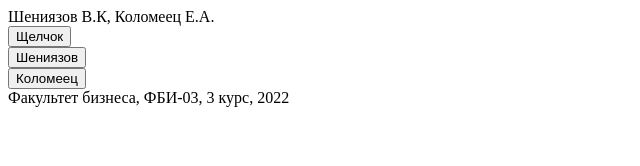
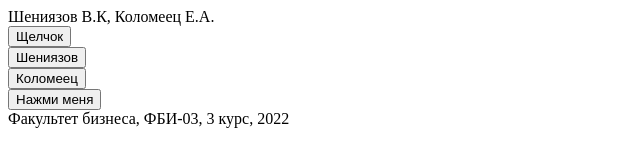
Before and after one commit to VsevolodFBI03/LR2, a plain HTML site: page lab9.html in a window 1280 px wide. Shown: the whole page, without its empty margins (0-640 px from the left). Drawn offline with Linux system fonts and the light colour scheme.

Commit message:
Переключения состояний

```diff
--- a/lab9.html
+++ b/lab9.html
@@ -22,6 +22,9 @@
     <div>
         <button onclick="student2(this)">Коломеец</button>
     </div>
+    <div>
+        <button onclick="clickMe2(this)">Нажми меня</button>
+    </div>
     <div class="footer">
         Факультет бизнеса, ФБИ-03, 3 курс, 2022
     </div>
--- a/lab9.js
+++ b/lab9.js
@@ -19,3 +19,10 @@ function student2(button) {
     else
     button.innerHTML = 'Коломеец';
 }
+
+function clickMe2(button) {
+    if (button.innerHTML == 'Нажми меня')
+        button.innerHTML = 'Ещё раз нажми';
+    else
+    button.innerHTML = 'Нажми меня';
+}
```
